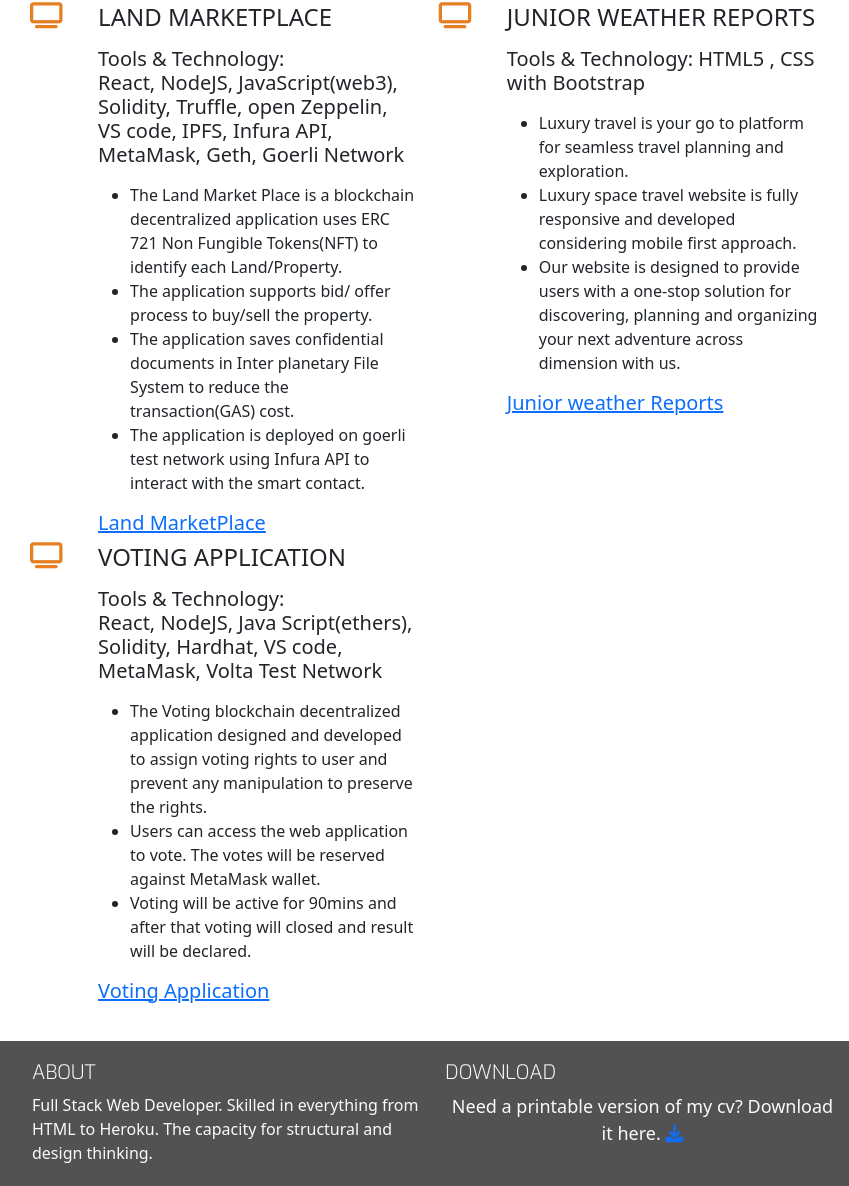
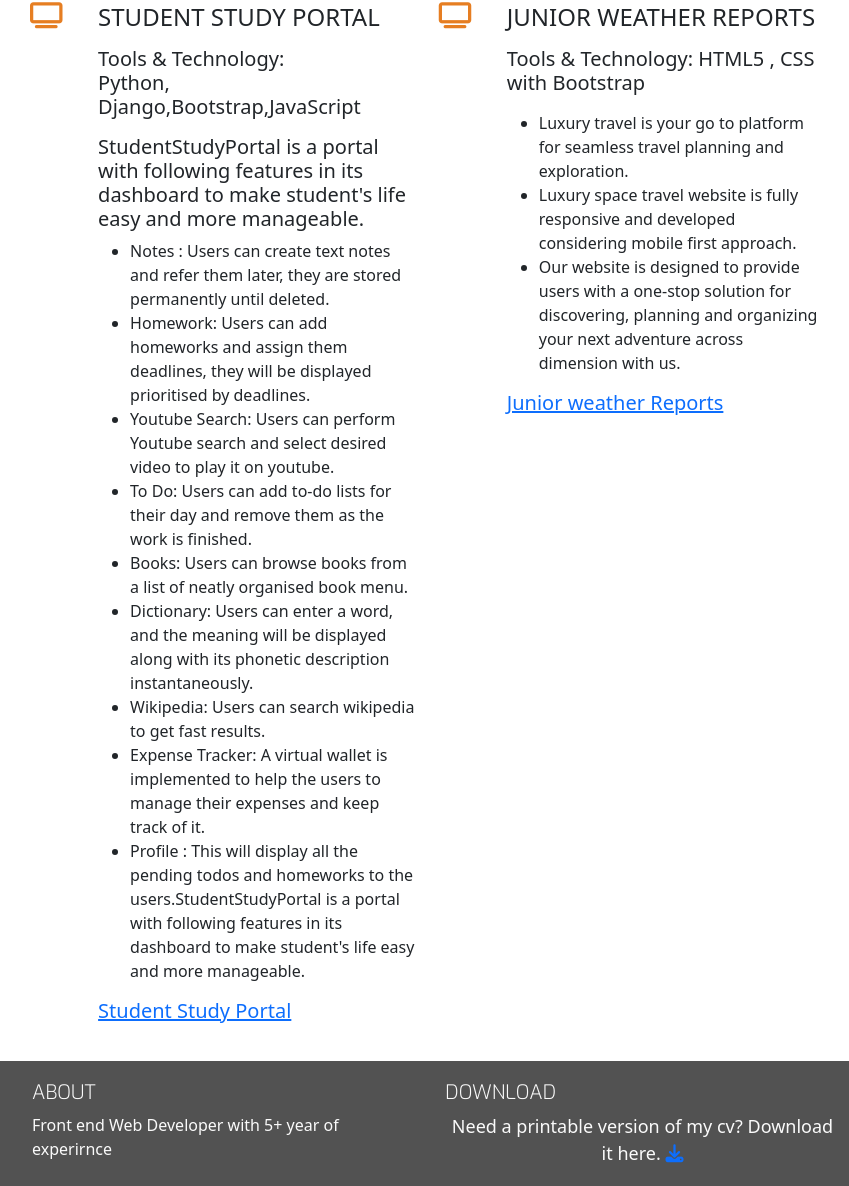
Before and after one commit to archu0819/github-portfolio1, a plain HTML site: page project.html in a window 1280 px wide. Shown: the part 464-1650 px from the top of the page, without its empty margins (0-849 px from the left). Drawn offline with nearby package versions, Linux system fonts and the light colour scheme.

Commit message:
updated work experience details

```diff
--- a/project.html
+++ b/project.html
@@ -1,5 +1,6 @@
 <!DOCTYPE html>
 <html lang="en">
+
 <head>
     <meta charset="UTF-8">
     <meta name="viewport" content="width=device-width, initial-scale=1.0">
@@ -9,6 +10,7 @@
     <link rel="stylesheet" href="assets/css/style.css">
     <title>Archana Satpute</title>
 </head>
+
 <body>
     <header>
         <div class="row">
@@ -25,16 +27,20 @@
                     <div class="col nav-bar">
                         <ul id="nav" class="list-inline menu-container">
                             <li class="col-6 col-sm-3 ui-menu-color-home list-inline-item menu-items">
-                                <a href="index.html" class="hvr-sweep-to-bottom"><i class="fa-solid fa-house" aria-hidden="true"></i><span>Home</span></a>
+                                <a href="index.html" class="hvr-sweep-to-bottom"><i class="fa-solid fa-house"
+                                        aria-hidden="true"></i><span>Home</span></a>
                             </li>
                             <li class="col-6 col-sm-3 ui-menu-color-resume list-inline-item menu-items">
-                                <a href="resume.html" class="hvr-sweep-to-bottom"><i class="fa-solid fa-user-graduate" aria-hidden="true"></i><span>Resume</span></a>
+                                <a href="resume.html" class="hvr-sweep-to-bottom"><i class="fa-solid fa-user-graduate"
+                                        aria-hidden="true"></i><span>Resume</span></a>
                             </li>
                             <li class="col-6 col-sm-3 ui-menu-color-contact list-inline-item menu-items">
-                                <a href="project.html" class="hvr-sweep-to-bottom"><i class="fa-regular fa-comment" aria-hidden="true"></i><span>Project</span></a>
+                                <a href="project.html" class="hvr-sweep-to-bottom"><i class="fa-regular fa-comment"
+                                        aria-hidden="true"></i><span>Project</span></a>
                             </li>
                             <li class="col-6 col-sm-3 ui-menu-color-download list-inline-item menu-items">
-                                <a href="#" target="_blank" class="hvr-sweep-to-bottom"><i class="fa-solid fa-download" aria-hidden="true"></i><span>Download</span></a>
+                                <a href="#" target="_blank" class="hvr-sweep-to-bottom"><i class="fa-solid fa-download"
+                                        aria-hidden="true"></i><span>Download</span></a>
                             </li>
                         </ul>
                     </div>
@@ -57,15 +63,35 @@
                                 <i class="three-reasons-icon fa fa-tv" aria-hidden="true"></i>
                             </div>
                             <div class="col-10">
-                                <h4 class="three-reasons-heading uppercase">Land MarketPlace</h4>
-                                <h5>Tools & Technology: <p>React, NodeJS, JavaScript(web3), Solidity, Truffle, open Zeppelin, VS code, IPFS, Infura API, MetaMask, Geth, Goerli Network</p></h5>
+                                <h4 class="three-reasons-heading uppercase">Student Study Portal</h4>
+                                <h5>Tools & Technology: <p>Python, Django,Bootstrap,JavaScript </h5>
+                                <h5>StudentStudyPortal is a portal with following features in its dashboard to make
+                                    student's life easy and more manageable.</h5>
+
                                 <ul>
-                                    <li>The Land Market Place is a blockchain decentralized application uses ERC 721 Non Fungible Tokens(NFT) to identify each Land/Property.</li>
-                                    <li>The application supports bid/ offer process to buy/sell the property.</li>
-                                    <li>The application saves confidential documents in Inter planetary File System to reduce the transaction(GAS) cost.</li>
-                                    <li>The application is deployed on goerli test network using Infura API to interact with the smart contact.</li>
+
+                                    <li>Notes : Users can create text notes and refer them later, they are stored
+                                        permanently until deleted.</li>
+                                    <li>Homework: Users can add homeworks and assign them deadlines, they will be
+                                        displayed prioritised by deadlines.</li>
+                                    <li>Youtube Search: Users can perform Youtube search and select desired video to
+                                        play it on youtube.</li>
+                                    <li>To Do: Users can add to-do lists for their day and remove them as the work is
+                                        finished.</li>
+                                    <li>Books: Users can browse books from a list of neatly organised book menu.</li>
+                                    <li>Dictionary: Users can enter a word, and the meaning will be displayed along with
+                                        its phonetic description instantaneously.</li>
+                                    <li>Wikipedia: Users can search wikipedia to get fast results.</li>
+                                    <li>Expense Tracker: A virtual wallet is implemented to help the users to manage
+                                        their expenses and keep track of it.</li>
+                                    <li>Profile : This will display all the pending todos and homeworks to the
+                                        users.StudentStudyPortal is a portal with following features in its dashboard to
+                                        make student's life easy and more manageable.</li>
+
+
                                 </ul>
-                                <h5><a href="https://github.com/piya-ds/TokenERC721-LandMarketPlace">Land MarketPlace</a></h5>
+                                <h5><a href="https://studentstudy-be7492a4d8b1.herokuapp.com/">Student Study Portal</a>
+                                </h5>
                             </div>
                         </div>
                     </div>
@@ -76,34 +102,25 @@
                             </div>
                             <div class="col-10">
                                 <h4 class="three-reasons-heading uppercase">Junior weather Reports </h4>
-                                <h5><p>Tools & Technology: HTML5 , CSS with Bootstrap </p></h5>
+                                <h5>
+                                    <p>Tools & Technology: HTML5 , CSS with Bootstrap </p>
+                                </h5>
                                 <ul>
-                                    <li>Luxury travel is your go to platform for seamless travel planning and exploration.</li>
-                                    <li>Luxury space travel website is fully responsive and developed considering mobile first approach.</li>
-                                    <li>Our website is designed to provide users with a one-stop solution for discovering, planning and organizing your next adventure across dimension with us.</li>
+                                    <li>Luxury travel is your go to platform for seamless travel planning and
+                                        exploration.</li>
+                                    <li>Luxury space travel website is fully responsive and developed considering mobile
+                                        first approach.</li>
+                                    <li>Our website is designed to provide users with a one-stop solution for
+                                        discovering, planning and organizing your next adventure across dimension with
+                                        us.</li>
                                 </ul>
-                                <h5><a href="https://mel0dramat1c.github.io/Hackathon-Weather-Report/">Junior weather Reports</a></h5>
+                                <h5><a href="https://mel0dramat1c.github.io/Hackathon-Weather-Report/">Junior weather
+                                        Reports</a></h5>
                             </div>
                         </div>
                     </div>
 
-                    <div class="col-10 offset-1 offset-sm-0 col-sm-4 col-md-6">
-                        <div class="row">
-                            <div class="col-2">
-                                <i class="three-reasons-icon fa fa-tv" aria-hidden="true"></i>
-                            </div>
-                            <div class="col-10">
-                                <h4 class="three-reasons-heading uppercase">Voting Application </h4>
-                                <h5>Tools & Technology:<p>React, NodeJS, Java Script(ethers), Solidity, Hardhat, VS code, MetaMask, Volta Test Network</p></h5>
-                                <ul>
-                                    <li>The Voting blockchain decentralized application designed and developed to assign voting rights to user and prevent any manipulation to preserve the rights.</li>
-                                    <li>Users can access the web application to vote. The votes will be reserved against MetaMask wallet.</li>
-                                    <li>Voting will be active for 90mins and after that voting will closed and result will be declared.</li>
-                                </ul>
-                                <h5><a href="https://github.com/piya-ds/Voting-Application">Voting Application</a></h5>
-                            </div>
-                        </div>
-                    </div>
+
                 </div>
             </div>
     </section>
@@ -111,7 +128,7 @@
         <div class="row" id="footer-details">
             <div class="col-sm-4">
                 <h5 class="uppercase general-sub">About</h5>
-                <p class="block-inline"> Full Stack Web Developer. Skilled in everything from HTML to Heroku. The capacity for structural and design thinking.</p>
+                <p class="block-inline"> Front end Web Developer with 5+ year of experirnce </p>
             </div>
             <div class="col-sm-4">
                 <h5 class="uppercase general-sub">Download</h5>
@@ -142,4 +159,5 @@
         </div>
     </footer>
 </body>
+
 </html>
```
Also changed, not shown: index.html (+1 -1 lines), resume.html (+7 -12 lines). Lines whose indentation alone changed are shown as unchanged.
